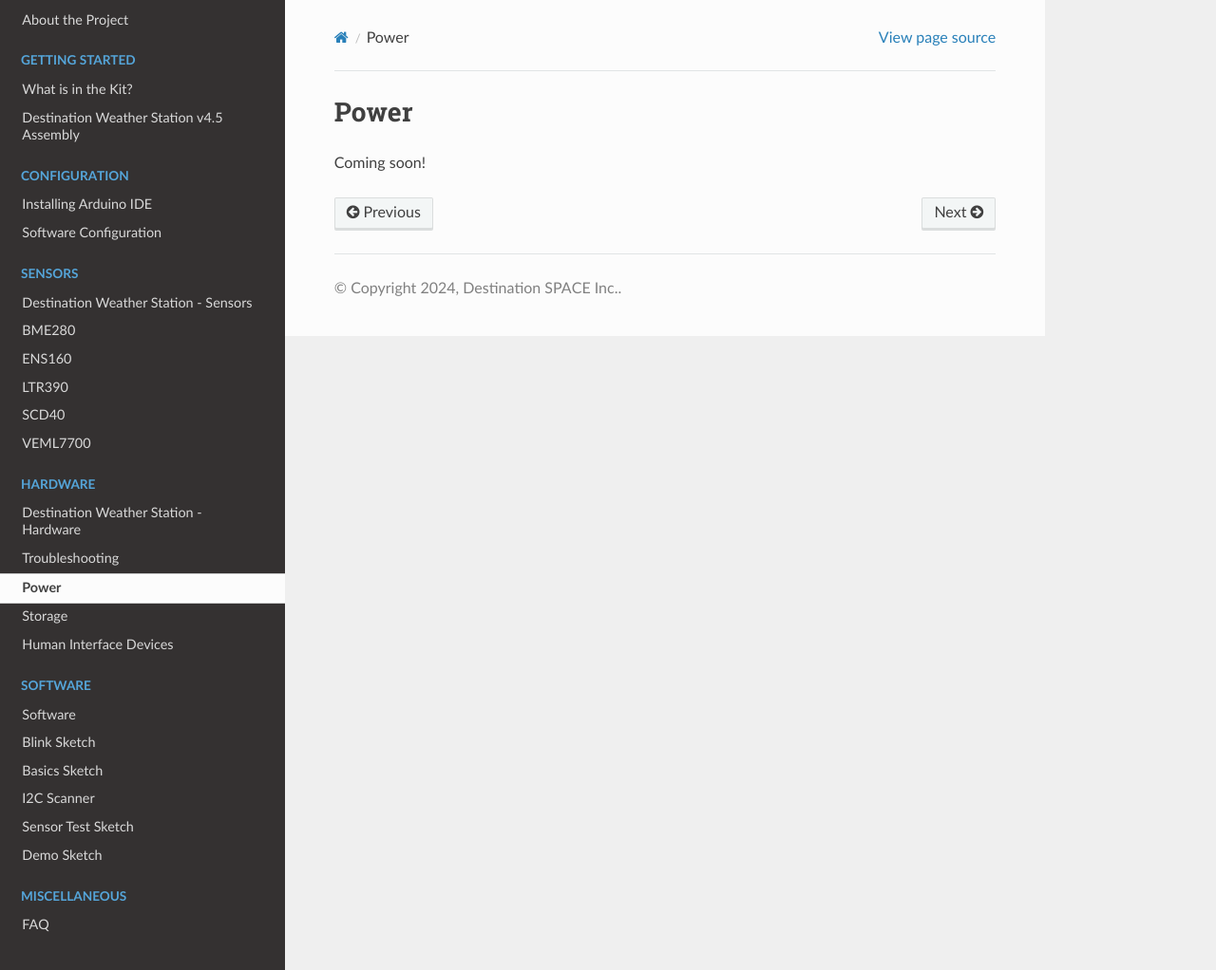
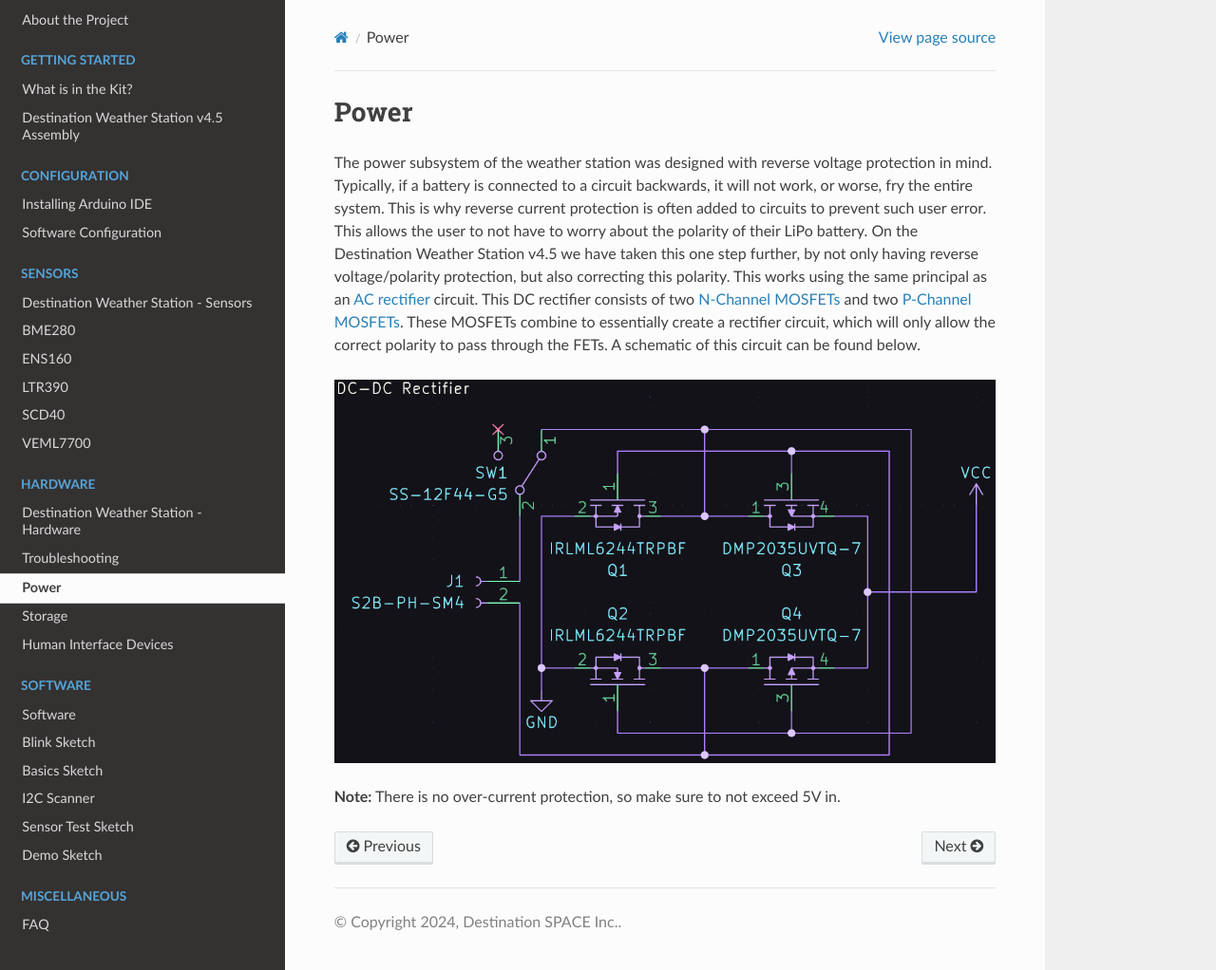
Before and after one commit to Destination-SPACE/DS-Weather-Station-V4.5, a Sphinx documentation site: the page built from docs/hardware/power.rst, in a window 1280 px wide and 1022 px high. Shown: the whole window at 95% size. Built offline with Sphinx 7.4.7 and the Read the Docs theme 2.0.0, drawn with Linux system fonts in a browser that asks for light colours; pages that are not in the unit, such as notebooks, are missing from menus.

Commit message:
added hardware details

```diff
--- a/docs/hardware/power.rst
+++ b/docs/hardware/power.rst
@@ -16,4 +16,9 @@
 Power
 =====
 
-Coming soon!
+The power subsystem of the weather station was designed with reverse voltage protection in mind. Typically, if a battery is connected to a circuit backwards, it will not work, or worse, fry the entire system. This is why reverse current protection is often added to circuits to prevent such user error. This allows the user to not have to worry about the polarity of their LiPo battery. On the Destination Weather Station v4.5 we have taken this one step further, by not only having reverse voltage/polarity protection, but also correcting this polarity. This works using the same principal as an `AC rectifier <https://en.wikipedia.org/wiki/Rectifier>`_ circuit. This DC rectifier consists of two `N-Channel MOSFETs <https://en.wikipedia.org/wiki/NMOS_logic>`_ and two `P-Channel MOSFETs <https://en.wikipedia.org/wiki/PMOS_logic>`_. These MOSFETs combine to essentially create a rectifier circuit, which will only allow the correct polarity to pass through the FETs. A schematic of this circuit can be found below.
+
+.. image:: ../assets/dcRectifier.png
+   :target: power.html
+
+**Note:** There is no over-current protection, so make sure to not exceed 5V in.
--- a/docs/hardware/storage.rst
+++ b/docs/hardware/storage.rst
@@ -16,4 +16,4 @@
 Storage
 =======
 
-Coming soon!
+The storage on the Destination Weather station is simply a microSD card slot to store recorded sensor data for further evalulation. There is also chip-detect functionality which allows the code to know if a card has been inserted or not.
```
Also changed, not shown: docs/hardware/index.rst (+8 -1 lines), docs/assets/dcRectifier.png (added), 1 other file.
